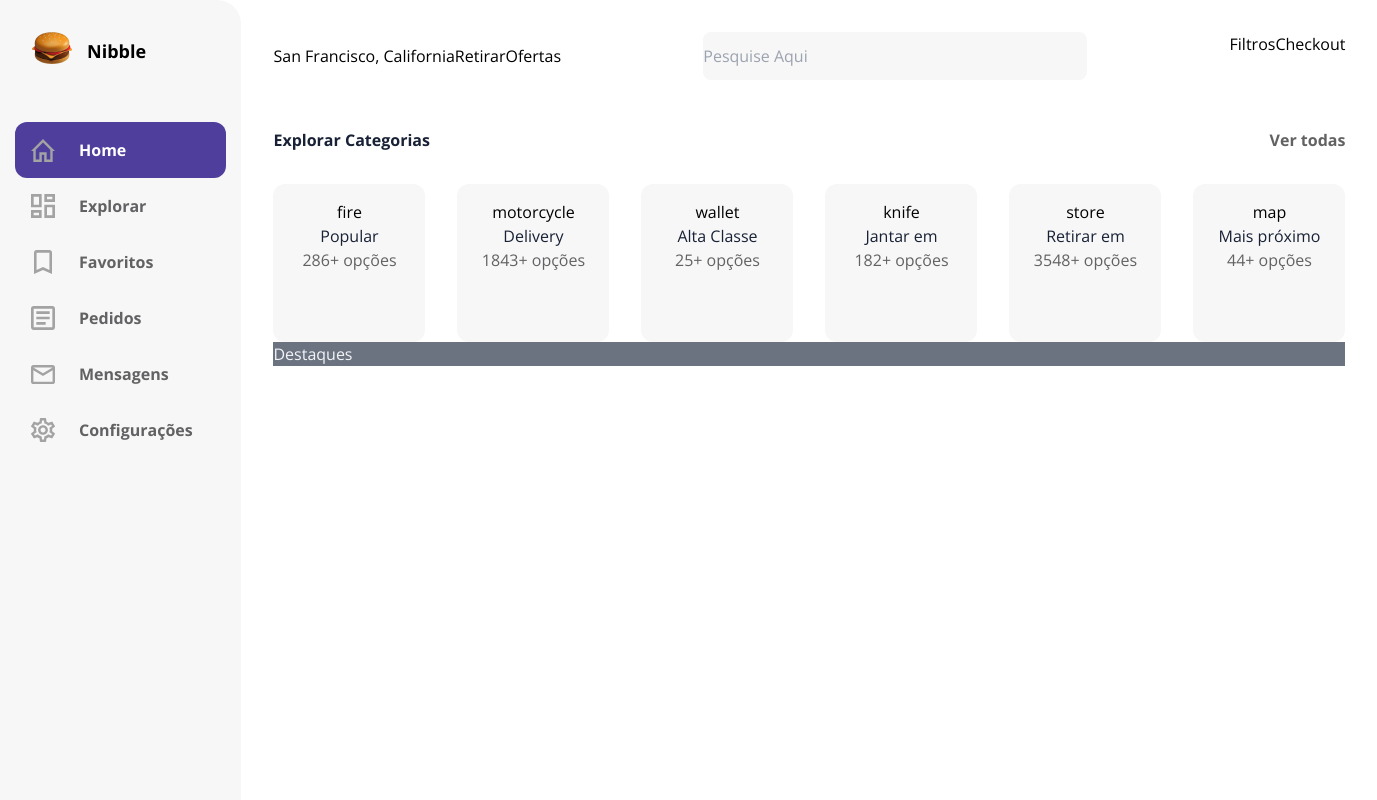
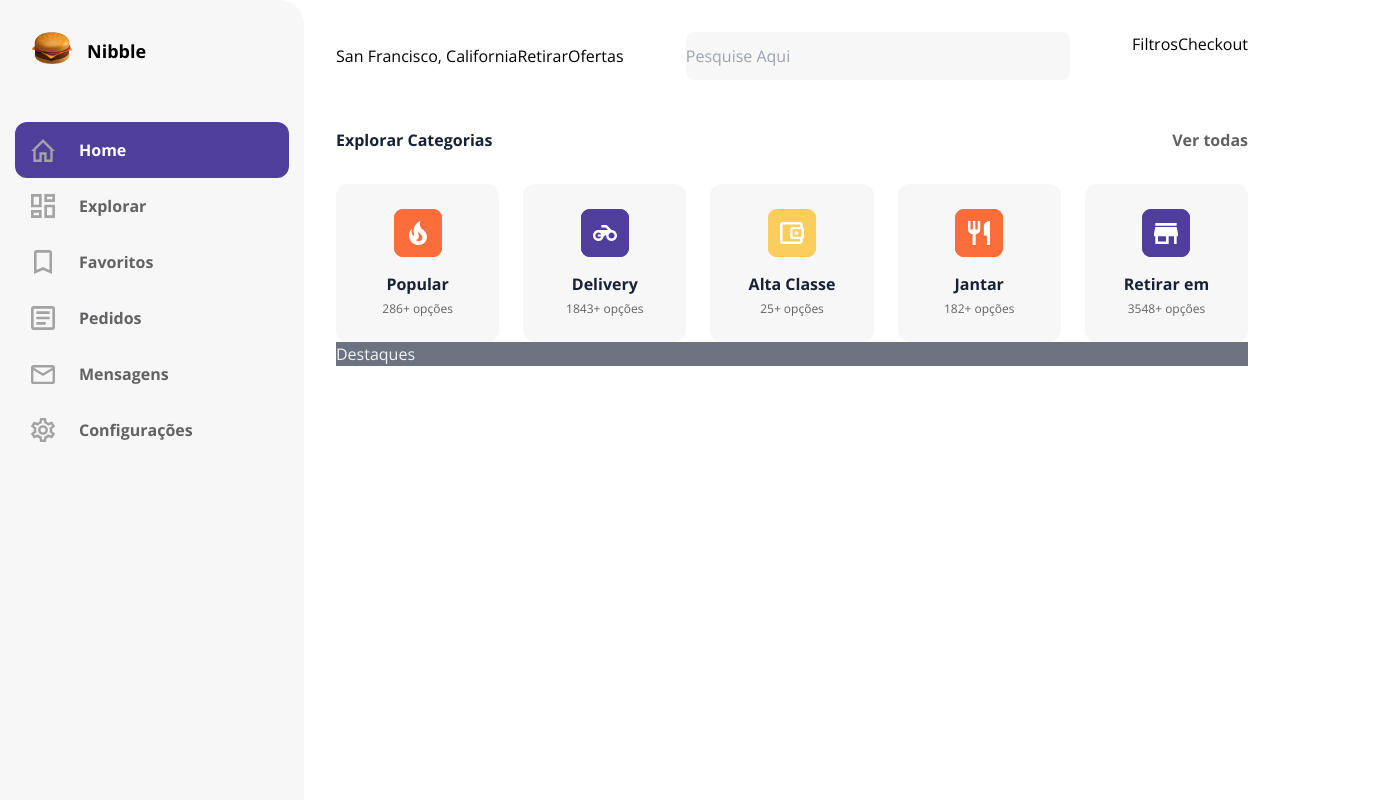
Before and after one commit to lipersilva/delivery-app, a Next.js app: page / in a window 1280 px wide. Shown: the top 800 px of the page, 1377 px wide, since content can reach past the window. Built offline with nearby package versions, Linux system fonts and the light colour scheme.

Commit message:
feat: adicionado novas categorias, cores e alinhamento

```diff
--- a/components/categories/index.tsx
+++ b/components/categories/index.tsx
@@ -9,42 +9,48 @@ export const Categories = () => {
       name: "Popular",
       legend: "286+ opções",
       iconName: "fire",
+      backgroundSection:"#FB6D3A"
     },
     {
       name: "Delivery",
       legend: "1843+ opções",
       iconName: "motorcycle",
+      backgroundSection:"#503E9D"
     },
     {
       name: "Alta Classe",
       legend: "25+ opções",
       iconName: "wallet",
+      backgroundSection:"#FACD5D"
     },
     {
-      name: "Jantar em ",
+      name: "Jantar",
       legend: "182+ opções",
       iconName: "knife",
+      backgroundSection:"#FB6D3A"
     },
     {
       name: "Retirar em",
       legend: "3548+ opções",
       iconName: "store",
+      backgroundSection:"#503E9D"
     },
-    {
-      name: "Mais próximo",
-      legend: "44+ opções",
-      iconName: "map",
-    },
+    // {
+    //   name: "Mais próximos",
+    //   legend: "44+ opções",
+    //   iconName: "map",
+    //   backgroundSection:"#FACD5D"
+    // },
   ];
   return (
-    <div className={Styles.header}>
+    <div>
       <div className="flex">
         <h2 className="grow font-bold mb-8">Explorar Categorias</h2>
         <Link href="./categories" >
           <a className="font-bold">Ver todas</a>
         </Link>
       </div>
-      <div className="flex gap-8">
+      <div className="flex gap-6 justify-between">
         {categories.map((category)=>(
           <Category key={category.name} {...category} />
         ))}
--- a/components/category/index.tsx
+++ b/components/category/index.tsx
@@ -1,17 +1,27 @@
 import Styles from './styles.module.css'
+import { IconBase } from '../../components'
+import Link from 'next/link';
 
 type Props = {
   name: string;
   iconName: string;
   legend: string;
+  backgroundSection:string;
 }
 
-export const Category = ( { name, iconName, legend}: Props) => {
+export const Category = ( { name, iconName, legend, backgroundSection}: Props) => {
   return(
-    <div className={Styles.card}>
-      <div>{iconName}</div>
+    <Link href="/categoria">
+      <a className={Styles.card}>
+      <div
+        className={Styles.icon}
+        style={{backgroundColor: backgroundSection}}
+      >
+        <IconBase iconName={iconName} color="white" size={48}/>
+      </div>
       <h3>{name}</h3>
       <p>{legend}</p>
-    </div>
+    </a>
+    </Link>
   );
 }
--- a/components/category/styles.module.css
+++ b/components/category/styles.module.css
@@ -1,5 +1,6 @@
 .card {
-  width: 152px;
+  width: 100%;
+  min-width: 152px;
   height: 158px;
   padding: 1rem;
   display: flex;
@@ -7,8 +8,35 @@
   background-color: #F7F7F7;
   border-radius: 12px;
   text-align: center;
+  justify-content:center;
+  align-items:center;
 }
 
-.card :hover {
+.card:hover {
   background-color: #E6E6E6;
 }
+
+.icon {
+  width: 48px;
+  height: 48px;
+  border-radius: 9px;
+  display: flex;
+  justify-content:center;
+  align-items:center;
+  margin-bottom: 15px;
+}
+
+.card h3 {
+  font-size: 1rem;
+  line-height: 1.5rem;
+  color: #182135;
+  font-weight: 700;
+  margin-bottom: 4px;
+}
+
+.card p {
+  line-height: 1.125rem;
+  font-size: 0.75rem;
+  color: #626264;
+  font-weight: 400;
+}
```
Also changed, not shown: components/categories/styles.module.css (deleted).
